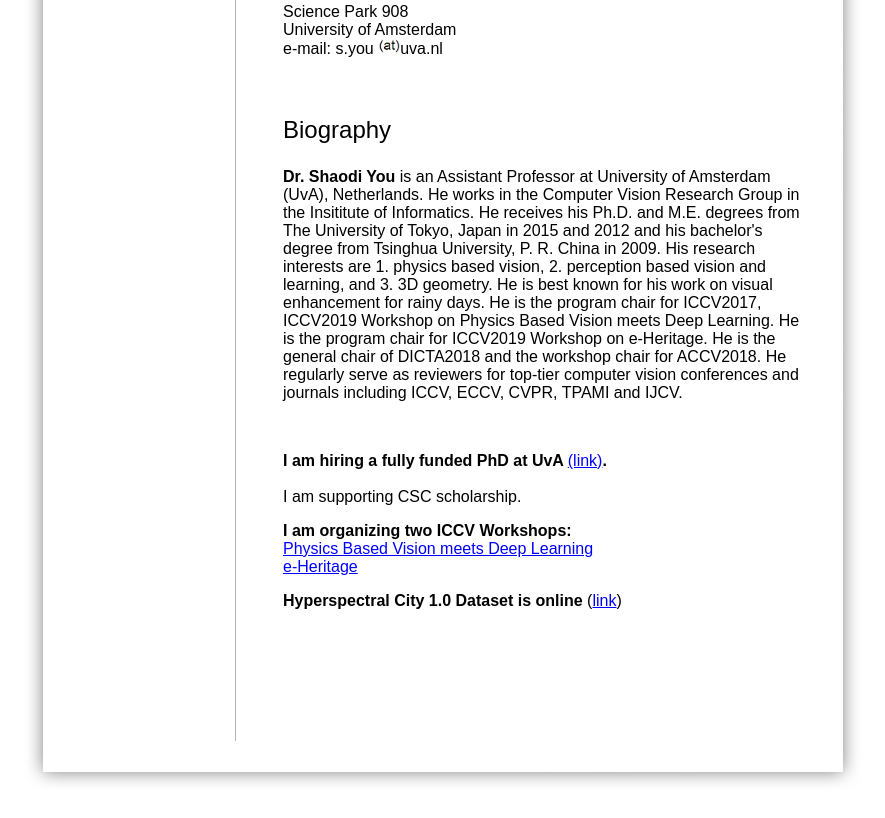
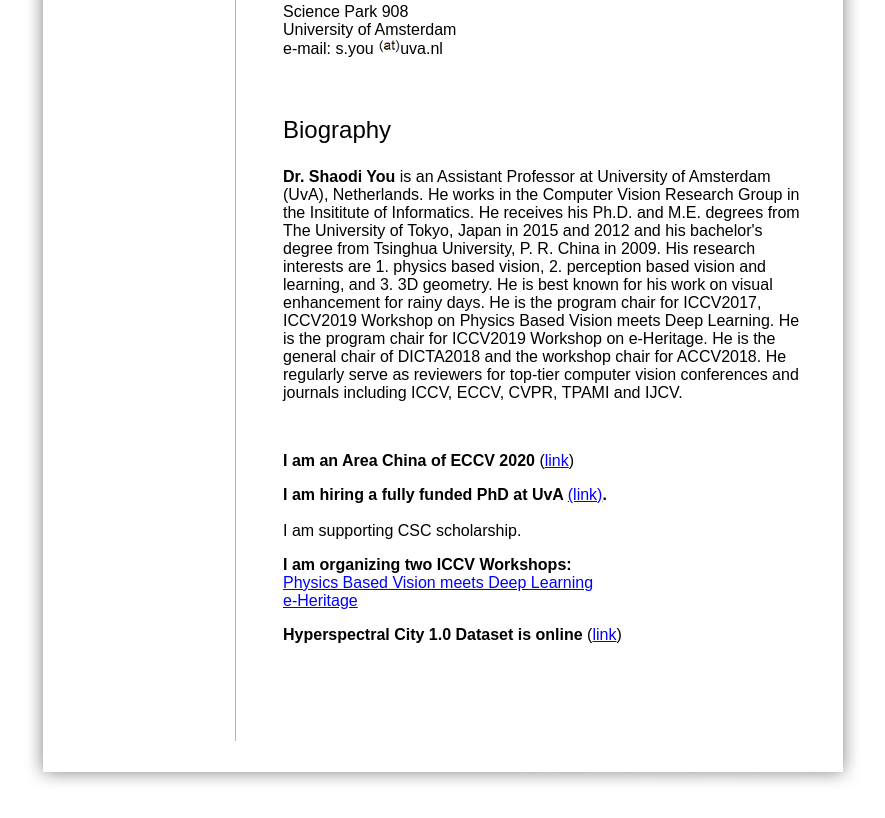
Before and after one commit to youshaodi/youshaodi.github.io, a plain HTML site: page index.html in a window 1280 px wide. Shown: the part 637-1455 px from the top of the page, without its empty margins (197-1082 px from the left). Drawn offline with Linux system fonts and the light colour scheme.

Commit message:
Update index.html

```diff
--- a/index.html
+++ b/index.html
@@ -802,6 +802,7 @@
   <p class=style3>Biography</p>
   <p><strong>Dr. Shaodi You</strong> is an Assistant Professor at University of Amsterdam (UvA), Netherlands. He works in the Computer Vision Research Group in the Insititute of Informatics. He receives his Ph.D. and M.E. degrees from The University of Tokyo, Japan in 2015 and 2012 and his bachelor's degree from Tsinghua University, P. R. China in 2009. His research interests are 1. physics based vision, 2. perception based vision and learning, and 3. 3D geometry. He is best known for his work on visual enhancement for rainy days. He is the program chair for ICCV2017, ICCV2019 Workshop on Physics Based Vision meets Deep Learning. He is the program chair for ICCV2019 Workshop on e-Heritage. He is the general chair of DICTA2018 and the workshop chair for ACCV2018. He regularly serve as reviewers for top-tier computer vision conferences and journals including ICCV, ECCV, CVPR, TPAMI and IJCV.&nbsp;</p>
   <p>&nbsp;</p>
+  <p><strong>I am an Area China of ECCV 2020</strong> (<a href="https://eccv2020.eu" target="_blank">link</a>) </p>
   <p><strong>I am hiring a fully funded PhD at UvA </strong><a href="https://www.uva.nl/en/content/vacancies/2019/10/19-664-phd-candidate-in-computer-vision-using-deep-learning.html?origin=qzYOHuMgQGaWLzn%2F4ST%2BQg" target="_blank">(link)</a><strong>.</strong><br>
     <br>
     I am supporting CSC scholarship.</p>
```
